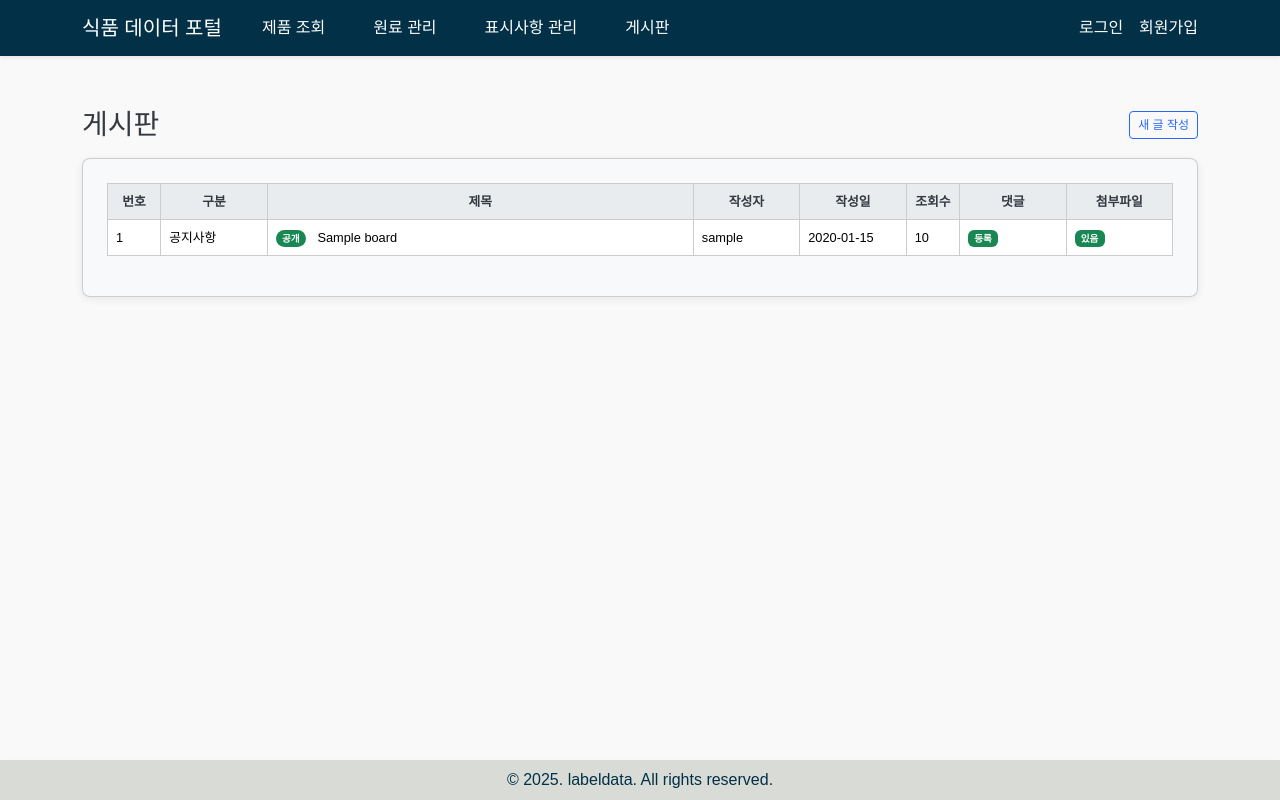
After one commit to labeldata/labeldata, a Django app: page /board/ in a window 1280 px wide. The commit adds this page. Run offline with Django 5.2, Linux system fonts and the light colour scheme; tables that the repository leaves empty hold one stand-in row (values such as "Sample post"); some libraries are stand-ins or nearby versions.

Commit message:
게시판 메뉴 추가 - 회원/비회원 작성 기능 - 구분 : 공지하기(관리자만 가능), 문의하기, 요청하기 - 제목 : 공개/비공개(비공개는 다른사람 조회 불가) - 작성자 : 비회원 작성 가능 - 댓글 : 관리자가 답변하는 기능 - 첨부파일 : 시스템 매뉴얼 첨부 등의 용도 ※ 일부 기능(공개/비공개, 삭제) 등의 기능 오류, 새 글 작성의 레이아웃 등 조정 필요함.

```diff
--- /dev/null
+++ b/v1/board/urls.py
@@ -0,0 +1,16 @@
+from django.urls import path
+from . import views
+
+app_name = 'board'
+
+urlpatterns = [
+    path('', views.BoardListView.as_view(), name='list'),
+    path('<int:pk>/', views.BoardDetailView.as_view(), name='detail'),
+    path('create/', views.BoardCreateView.as_view(), name='create'),
+    path('<int:pk>/update/', views.BoardUpdateView.as_view(), name='update'),
+    path('<int:pk>/delete/', views.BoardDeleteView.as_view(), name='delete'),
+    path('<int:pk>/comment/', views.add_comment, name='add_comment'),
+    path('comment/<int:pk>/edit/', views.edit_comment, name='edit_comment'),
+    path('comment/<int:pk>/delete/', views.delete_comment, name='delete_comment'),
+    path('<int:pk>/check-password/', views.CheckPasswordView.as_view(), name='check_password'),
+]
--- /dev/null
+++ b/v1/board/views.py
@@ -0,0 +1,166 @@
+from django.views.generic import ListView, DetailView, CreateView, UpdateView, DeleteView, View
+from django.urls import reverse_lazy
+from django.shortcuts import get_object_or_404, redirect, render
+from django.contrib.auth.mixins import LoginRequiredMixin
+from django.contrib.auth.decorators import login_required
+from django.views.decorators.http import require_POST
+from django.http import JsonResponse, HttpResponseForbidden
+from django.db.models import Case, When, Value, IntegerField
+from .models import Board, Comment
+
+class BoardListView(ListView):
+    model = Board
+    template_name = 'board/list.html'
+    context_object_name = 'boards'
+    paginate_by = 10
+
+    def get_queryset(self):
+        return Board.objects.annotate(
+            is_notice=Case(
+                When(category='공지사항', then=Value(1)),
+                default=Value(0),
+                output_field=IntegerField(),
+            )
+        ).order_by('-is_notice', '-created_at')
+
+class BoardDetailView(DetailView):
+    model = Board
+    template_name = 'board/detail.html'
+
+    def get(self, request, *args, **kwargs):
+        board = self.get_object()
+        input_password = request.session.get(f'board_{board.pk}_password') or request.GET.get('password')
+
+        if not board.is_public:
+            if board.author and request.user.is_authenticated and board.author == request.user:
+                pass
+            elif request.user.is_authenticated and request.user.is_staff:
+                pass
+            elif request.user.is_authenticated:
+                pass
+            else:
+                if not input_password or input_password != board.password:
+                    return render(request, 'board/password_modal.html', {'board': board})
+                request.session[f'board_{board.pk}_password'] = input_password
+
+        board.views += 1
+        board.save()
+        return super().get(request, *args, **kwargs)
+
+class CheckPasswordView(View):
+    def post(self, request, pk):
+        board = get_object_or_404(Board, pk=pk)
+        password = request.POST.get('password')
+        if board.password == password:
+            request.session[f'board_{board.pk}_password'] = password
+            return JsonResponse({'success': True})
+        return JsonResponse({'success': False, 'message': '비밀번호가 틀렸습니다.'})
+
+class BoardCreateView(CreateView):
+    model = Board
+    fields = ['title', 'content', 'category', 'is_public', 'password', 'attachment']
+    template_name = 'board/form.html'
+    success_url = reverse_lazy('board:list')
+
+    def form_valid(self, form):
+        if self.request.user.is_authenticated:
+            form.instance.author = self.request.user
+            form.instance.password = None
+        elif not form.instance.is_public and not form.cleaned_data.get('password'):
+            form.add_error('password', '비공개 게시글에는 비밀번호가 필요합니다.')
+            return self.form_invalid(form)
+        return super().form_valid(form)
+
+class BoardUpdateView(UpdateView):
+    model = Board
+    fields = ['title', 'content', 'category', 'is_public', 'attachment']
+    template_name = 'board/form.html'
+    success_url = reverse_lazy('board:list')
+
+    def get(self, request, *args, **kwargs):
+        board = self.get_object()
+        input_password = request.session.get(f'board_{board.pk}_password') or request.GET.get('password')
+        if board.author and request.user.is_authenticated and board.author == request.user:
+            return super().get(request, *args, **kwargs)
+        elif request.user.is_authenticated and request.user.is_staff:
+            return super().get(request, *args, **kwargs)
+        elif not board.author and not board.is_public:
+            if input_password and input_password == board.password:
+                request.session[f'board_{board.pk}_password'] = input_password
+                return super().get(request, *args, **kwargs)
+            return render(request, 'board/password_modal.html', {'board': board, 'action': 'edit'})
+        return HttpResponseForbidden()
+
+    def post(self, request, *args, **kwargs):
+        board = self.get_object()
+        input_password = request.session.get(f'board_{board.pk}_password')
+        if board.author and request.user.is_authenticated and board.author == request.user:
+            return super().post(request, *args, **kwargs)
+        elif request.user.is_authenticated and request.user.is_staff:
+            return super().post(request, *args, **kwargs)
+        elif not board.author and not board.is_public and input_password == board.password:
+            return super().post(request, *args, **kwargs)
+        return HttpResponseForbidden()
+
+class BoardDeleteView(DeleteView):
+    model = Board
+    template_name = 'board/confirm_delete.html'
+    success_url = reverse_lazy('board:list')
+
+    def get(self, request, *args, **kwargs):
+        board = self.get_object()
+        input_password = request.session.get(f'board_{board.pk}_password') or request.GET.get('password')
+        if board.author and request.user.is_authenticated and board.author == request.user:
+            return super().get(request, *args, **kwargs)
+        elif request.user.is_authenticated and request.user.is_staff:
+            return super().get(request, *args, **kwargs)
+        elif not board.author and not board.is_public:
+            if input_password and input_password == board.password:
+                request.session[f'board_{board.pk}_password'] = input_password
+                return super().get(request, *args, **kwargs)
+            return render(request, 'board/password_modal.html', {'board': board, 'action': 'delete'})
+        return HttpResponseForbidden()
+
+    def post(self, request, *args, **kwargs):
+        board = self.get_object()
+        input_password = request.session.get(f'board_{board.pk}_password')
+        if board.author and request.user.is_authenticated and board.author == request.user:
+            return super().post(request, *args, **kwargs)
+        elif request.user.is_authenticated and request.user.is_staff:
+            return super().post(request, *args, **kwargs)
+        elif not board.author and not board.is_public and input_password == board.password:
+            return super().post(request, *args, **kwargs)
+        return HttpResponseForbidden()
+
+@login_required
+@require_POST
+def add_comment(request, pk):
+    board = get_object_or_404(Board, pk=pk)
+    if request.user.is_staff:
+        content = request.POST.get('content')
+        if content:
+            Comment.objects.create(board=board, author=request.user, content=content)
+    return redirect('board:detail', pk=pk)
+
+@login_required
+def edit_comment(request, pk):
+    comment = get_object_or_404(Comment, pk=pk)
+    if request.user.is_staff:
+        if request.method == 'POST':
+            content = request.POST.get('content')
+            if content:
+                comment.content = content
+                comment.save()
+                return redirect('board:detail', pk=comment.board.pk)
+        return render(request, 'board/edit_comment.html', {'comment': comment})
+    return redirect('board:detail', pk=comment.board.pk)
+
+@login_required
+@require_POST
+def delete_comment(request, pk):
+    comment = get_object_or_404(Comment, pk=pk)
+    if request.user.is_staff:
+        board_pk = comment.board.pk
+        comment.delete()
+        return redirect('board:detail', pk=board_pk)
+    return redirect('board:detail', pk=comment.board.pk)
--- a/v1/config/settings.py
+++ b/v1/config/settings.py
@@ -36,6 +36,7 @@ INSTALLED_APPS = [
     'v1.disposition',         # Action 앱
     'v1.common',         # Common 앱
     'v1.user_management',
+    'v1.board',          # Ensure the board app is registered
 ]
 
 MIDDLEWARE = [
--- a/v1/config/urls.py
+++ b/v1/config/urls.py
@@ -10,6 +10,7 @@ urlpatterns = [
     path('label/', include('v1.label.urls', namespace='label')),  # label 앱 URL
     path('disposition/', include('v1.disposition.urls', namespace='disposition')),  # disposition 앱 URL
     path('user-management/', include('v1.user_management.urls', namespace='user_management')),  # user_management 앱
+    path('board/', include('v1.board.urls', namespace='board')),  # Register 'board' namespace
 ]
 
 # 개발 환경에서 static 파일 서빙
--- a/v1/static/css/style.css
+++ b/v1/static/css/style.css
@@ -12,6 +12,11 @@
     --table-hover-bg-color: #e9ecef;
     --pagination-color: #023047;
     --footer-bg-color: #d9dcd6;
+    --danger-color: #dc3545;
+    --success-color: #28a745;
+    --border-color: #dee2e6;
+    --bg-color: #f8f9fa;
+    --shadow: 0 2px 8px rgba(0, 0, 0, 0.08);
 }
 /* 웹폰트 */
 @import url('https://fonts.googleapis.com/css2?family=Noto+Sans+KR:wght@400;500;700&display=swap');
@@ -32,7 +37,7 @@ body {
 .main-content {
     flex: 1;
     margin-top: 60px;
-    padding-bottom: 20px;
+    padding-bottom: 10px; /* 기존 20px에서 반으로 줄임 */
     overflow: auto;
     display: flex;
     flex-direction: column;
@@ -192,6 +197,11 @@ body {
     background-color: var(--btn-cancel-color);
     border-color: var(--btn-cancel-color);
 }
+.btn-danger {
+    color: #fff;
+    background-color: var(--danger-color);
+    border-color: var(--danger-color);
+}
 .btn-warning {
     color: #212529;
     background-color: #ffbc42;
@@ -215,6 +225,10 @@ body {
     background-color: #565e64;
     border-color: #565e64;
     color: #fff;
+}
+.btn-danger:hover {
+    background-color: #c82333;
+    border-color: #c82333;
 }
 .btn-warning:hover {
     background-color: #e0a935;
@@ -241,12 +255,12 @@ body {
     color: #fff;
 }
 .btn-outline-danger {
-    color: #dc3545;
-    border-color: #dc3545;
+    color: var(--danger-color);
+    border-color: var(--danger-color);
     background-color: transparent;
 }
 .btn-outline-danger:hover {
-    background-color: #dc3545;
+    background-color: var(--danger-color);
     color: #fff;
 }
 .btn-outline-cancel {
@@ -324,7 +338,7 @@ body {
    ==================================================== */
 .info-section {
     position: absolute;
-    bottom: 0;
+    bottom: -50px; /* 위로 100px 올리도록 설정 */
     left: 50%;
     transform: translateX(-50%);
     width: 80%;
@@ -911,3 +925,136 @@ select.form-control.select2-date-option {
     font-weight: 400 !important;
     color: #495057 !important;
 }
+
+/* 카드 스타일 개선 */
+.card {
+    background: var(--bg-color);
+    border-radius: 0.5rem;
+    padding: 1.5rem;
+    margin-bottom: 1.5rem;
+    box-shadow: var(--shadow);
+}
+
+/* 댓글 스타일 개선 */
+.comment-item {
+    margin-bottom: 1rem;
+    padding: 12px 0;
+}
+.comment-details {
+    display: flex;
+    align-items: center;
+    gap: 1rem;
+}
+.comment-details .author {
+    width: 20%;
+    font-weight: 500;
+}
+.comment-details .content {
+    width: 60%;
+}
+.comment-details .date {
+    width: 20%;
+    font-size: 0.9rem;
+    color: var(--btn-cancel-color);
+}
+.comment-list, .comment-container {
+    margin-top: 2rem;
+    padding-top: 1rem;
+    border-top: 1px solid var(--border-color);
+}
+.empty-comment {
+    display: flex;
+    flex-direction: column;
+    justify-content: center;
+    align-items: center;
+    min-height: 100px;
+    color: var(--btn-cancel-color);
+    background-color: var(--bg-color);
+    border-radius: 0.25rem;
+    padding: 1rem;
+    text-align: center;
+}
+
+/* 반응형 디자인 개선 */
+@media (max-width: 700px) {
+    .container {
+        padding: 0.5rem;
+    }
+    .card {
+        padding: 1rem;
+    }
+    .form-label, .form-control, .form-select, .form-control-plaintext {
+        font-size: 0.8rem;
+    }
+    .post-item {
+        flex-direction: column;
+        align-items: flex-start;
+        gap: 0.5rem;
+    }
+    .post-item .form-label {
+        width: 100%; /* 모바일에서 레이블도 전체 너비 사용 */
+        margin-bottom: 0.25rem;
+    }
+    .post-item .form-control,
+    .post-item .form-select {
+        width: 100%; /* 모바일에서 입력 필드도 전체 너비 사용 */
+    }
+    .comment-details {
+        flex-direction: column;
+        align-items: flex-start;
+        gap: 0.5rem;
+    }
+    .comment-details .author,
+    .comment-details .content,
+    .comment-details .date {
+        width: 100%;
+    }
+    .table th, .table td {
+        padding: 8px;
+        font-size: 0.8rem;
+    }
+    .btn {
+        padding: 0.375rem 0.75rem;
+        font-size: 0.8rem;
+    }
+    h2 {
+        font-size: 1.25rem;
+    }
+    h3, h5 {
+        font-size: 1rem;
+    }
+}
+
+/* .post-item 레이아웃 조정 */
+.post-item {
+    display: flex;
+    align-items: center;
+    gap: 1rem;
+    margin-bottom: 1rem;
+}
+.post-item .form-label {
+    width: 120px; /* 고정 너비 */
+    margin-bottom: 0;
+}
+.post-item .form-control,
+.post-item .form-select {
+    flex: 1; /* 남은 공간을 채움 */
+    width: 100%; /* 기본 너비 */
+    max-width: 600px; /* 넓은 화면에서 최대 너비 제한 */
+}
+/* 반응형 디자인 */
+@media (max-width: 700px) {
+    .post-item {
+        flex-direction: column;
+        align-items: flex-start;
+        gap: 0.5rem;
+    }
+    .post-item .form-label {
+        width: 100%; /* 모바일에서 레이블도 전체 너비 사용 */
+        margin-bottom: 0.25rem;
+    }
+    .post-item .form-control,
+    .post-item .form-select {
+        width: 100%; /* 모바일에서 입력 필드도 전체 너비 사용 */
+    }
+}
--- a/v1/templates/base.html
+++ b/v1/templates/base.html
@@ -11,6 +11,7 @@
   <script src="https://code.jquery.com/jquery-3.6.0.min.js"></script>
   <!-- Select2 CSS & JS -->
   <link href="https://cdn.jsdelivr.net/npm/select2@4.1.0-rc.0/dist/css/select2.min.css" rel="stylesheet" />
+  <link href="https://cdn.jsdelivr.net/npm/bootstrap-icons/font/bootstrap-icons.css" rel="stylesheet">
   <script src="https://cdn.jsdelivr.net/npm/select2@4.1.0-rc.0/dist/js/select2.min.js"></script>
   {% bootstrap_css %}
   <!-- 메인 CSS -->
--- /dev/null
+++ b/v1/templates/board/list.html
@@ -0,0 +1,149 @@
+{% extends 'base.html' %}
+{% load static %}
+{% block title %}게시판 목록{% endblock %}
+
+{% block content %}
+<div class="container mt-5">
+    <div class="toast-container position-fixed top-0 end-0 p-3">
+        <div id="errorToast" class="toast" role="alert" aria-live="assertive" aria-atomic="true">
+            <div class="toast-header">
+                <strong class="me-auto">오류</strong>
+                <button type="button" class="btn-close" data-bs-dismiss="toast" aria-label="Close"></button>
+            </div>
+            <div class="toast-body">
+                비밀번호가 일치하지 않습니다.
+            </div>
+        </div>
+    </div>
+
+    <div class="d-flex justify-content-between align-items-center mb-3">
+        <h3 class="mb-0">게시판</h3>
+        <a href="{% url 'board:create' %}" class="btn btn-outline-primary btn-sm">새 글 작성</a>
+    </div>
+
+    <div class="card">
+        <div class="table-responsive">
+            <table class="table table-hover">
+                <thead>
+                    <tr>
+                        <th style="width: 5%;">번호</th>
+                        <th style="width: 10%;">구분</th>
+                        <th style="width: 40%;">제목</th>
+                        <th style="width: 10%;">작성자</th>
+                        <th style="width: 10%;">작성일</th>
+                        <th style="width: 5%;">조회수</th>
+                        <th style="width: 10%;">댓글</th>
+                        <th style="width: 10%;">첨부파일</th>
+                    </tr>
+                </thead>
+                <tbody>
+                    {% for board in boards %}
+                    <tr onclick="navigateToDetail('{{ board.pk }}', {{ board.is_public|lower }}, '{{ board.author }}', '{{ request.user.username }}')">
+                        <td title="{{ forloop.counter }}">{{ forloop.counter }}</td>
+                        <td>{{ board.category }}</td>
+                        <td>
+                            <span class="badge rounded-pill {% if board.is_public %}text-bg-success{% else %}text-bg-danger{% endif %} me-2">
+                                {% if board.is_public %}공개{% else %}비공개{% endif %}
+                            </span>
+                            <span title="{{ board.title }}">{{ board.title }}</span>
+                        </td>
+                        <td>{{ board.author|default:'비회원' }}</td>
+                        <td title="{{ board.created_at|date:'Y-m-d H:i' }}">{{ board.created_at|date:'Y-m-d' }}</td>
+                        <td title="{{ board.views }}">{{ board.views }}</td>
+                        <td>
+                            {% if board.comments.exists %}
+                                <span class="badge text-bg-success">등록</span>
+                            {% else %}
+                                <span class="text-muted">미등록</span>
+                            {% endif %}
+                        </td>
+                        <td>
+                            {% if board.attachment %}
+                                <span class="badge text-bg-success">있음</span>
+                            {% else %}
+                                <span class="text-muted">없음</span>
+                            {% endif %}
+                        </td>
+                    </tr>
+                    {% empty %}
+                    <tr>
+                        <td colspan="8" class="text-center text-muted">게시물이 없습니다.</td>
+                    </tr>
+                    {% endfor %}
+                </tbody>
+            </table>
+        </div>
+    </div>
+
+    {% include 'includes/pagination.html' %}
+
+    <div class="modal fade" id="passwordModal" tabindex="-1" aria-labelledby="passwordModalLabel" aria-hidden="true">
+        <div class="modal-dialog modal-dialog-centered">
+            <div class="modal-content">
+                <div class="modal-header">
+                    <h5 class="modal-title" id="passwordModalLabel">비밀번호 입력</h5>
+                    <button type="button" class="btn-close" data-bs-dismiss="modal" aria-label="Close"></button>
+                </div>
+                <div class="modal-body">
+                    <form id="passwordForm">
+                        <div class="mb-3">
+                            <label for="passwordInput" class="form-label">비밀번호 (숫자 4자리)</label>
+                            <input type="password" class="form-control" id="passwordInput" pattern="\d{4}" required>
+                            <div id="passwordError" class="text-danger mt-2" style="display: none;"></div>
+                        </div>
+                        <div class="d-flex gap-2">
+                            <button type="submit" class="btn btn-outline-primary btn-sm">확인</button>
+                            <button type="button" class="btn btn-outline-danger btn-sm" data-bs-dismiss="modal">취소</button>
+                        </div>
+                    </form>
+                </div>
+            </div>
+        </div>
+    </div>
+
+    <script>
+        let currentBoardId = null;
+
+        function navigateToDetail(id, isPublic, author, currentUser) {
+            if (isPublic || (author && author === currentUser)) {
+                window.location.href = `/board/${id}/`;
+            } else if (!isPublic && !currentUser) {
+                currentBoardId = id;
+                $('#passwordModal').modal('show');
+                $('#passwordError').hide();
+                $('#passwordInput').val('');
+            } else {
+                window.location.href = `/board/${id}/`;
+            }
+        }
+
+        $('#passwordForm').on('submit', function(e) {
+            e.preventDefault();
+            const password = $('#passwordInput').val();
+            if (password) {
+                $.ajax({
+                    url: `/board/${currentBoardId}/check-password/`,
+                    method: 'POST',
+                    data: {
+                        password: password,
+                        csrfmiddlewaretoken: '{{ csrf_token }}'
+                    },
+                    success: function(response) {
+                        if (response.success) {
+                            $('#passwordModal').modal('hide');
+                            window.location.href = `/board/${currentBoardId}/?password=${encodeURIComponent(password)}`;
+                        } else {
+                            $('#passwordModal').modal('hide');
+                            $('#errorToast').toast('show');
+                        }
+                    },
+                    error: function() {
+                        $('#passwordModal').modal('hide');
+                        $('#errorToast').toast('show');
+                    }
+                });
+            }
+        });
+    </script>
+</div>
+{% endblock %}
--- a/v1/templates/includes/navbar.html
+++ b/v1/templates/includes/navbar.html
@@ -15,7 +15,7 @@
                 <a href="{% url 'label:my_label_list' %}" class="nav-link {% if request.resolver_match.url_name == 'my_label_list' %}active{% endif %}">표시사항 관리</a>
             </li>
             <li class="nav-item me-3">
-                <a href="#" class="nav-link" onclick="alert('행정처분 조회, 알림 기능을 개발하고 있어요. 잠시만 기다려주세요.'); return false;">행정처분</a>
+                <a href="{% url 'board:list' %}" class="nav-link {% if request.resolver_match.url_name == 'list' %}active{% endif %}">게시판</a>
             </li>
         </ul>
 
--- /dev/null
+++ b/v1/urls.py
@@ -0,0 +1,6 @@
+from django.urls import path, include
+
+urlpatterns = [
+    # ...existing code...
+    path('board/', include('v1.board.urls', namespace='board')),  # Register 'board' namespace
+]
```
Also changed, not shown: v1/board/models.py (added, +33 -0 lines), v1/templates/board/confirm_delete.html (added, +18 -0 lines), v1/templates/board/detail.html (added, +76 -0 lines), v1/templates/board/edit_comment.html (added, +20 -0 lines), v1/templates/board/form.html (added, +68 -0 lines).
